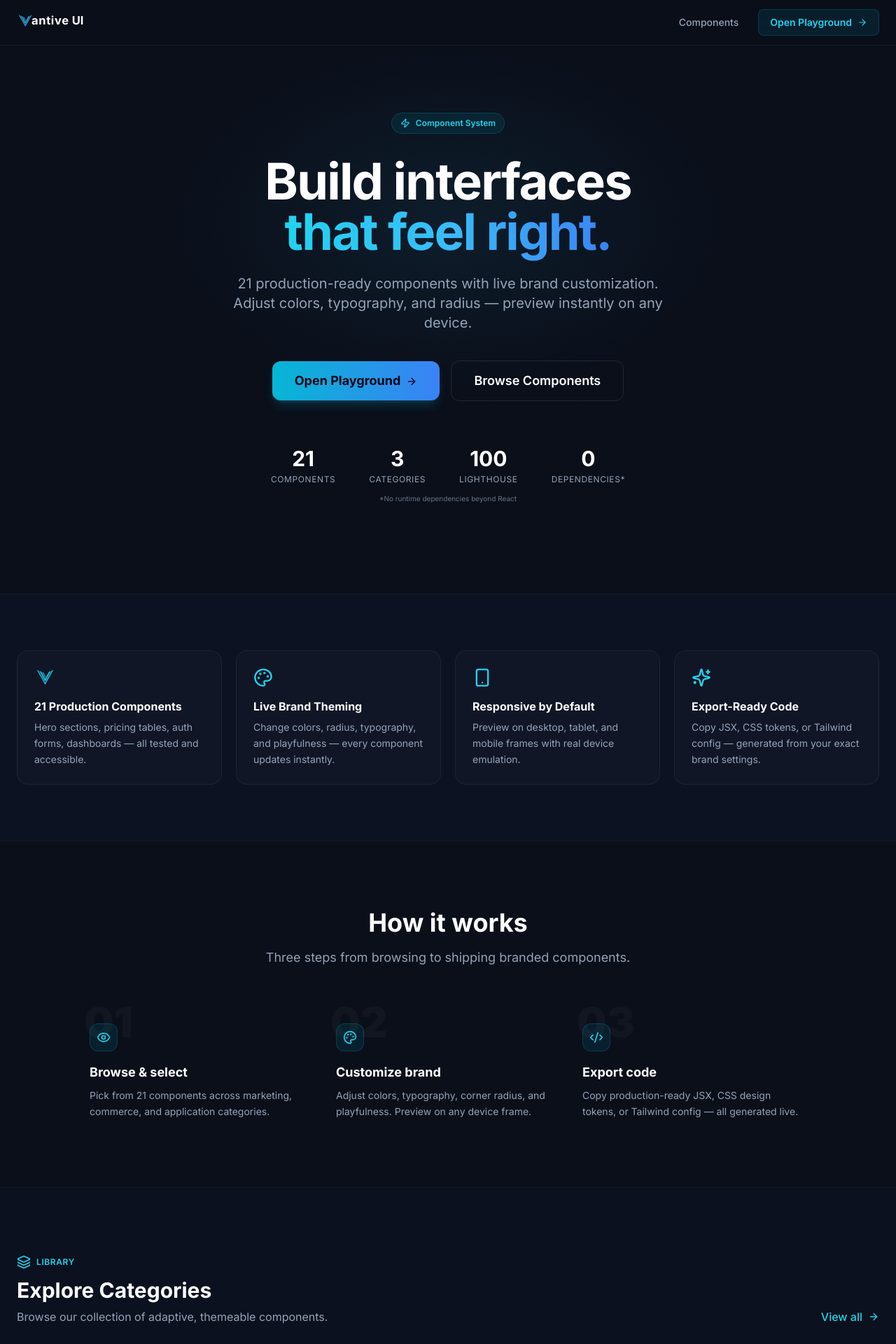
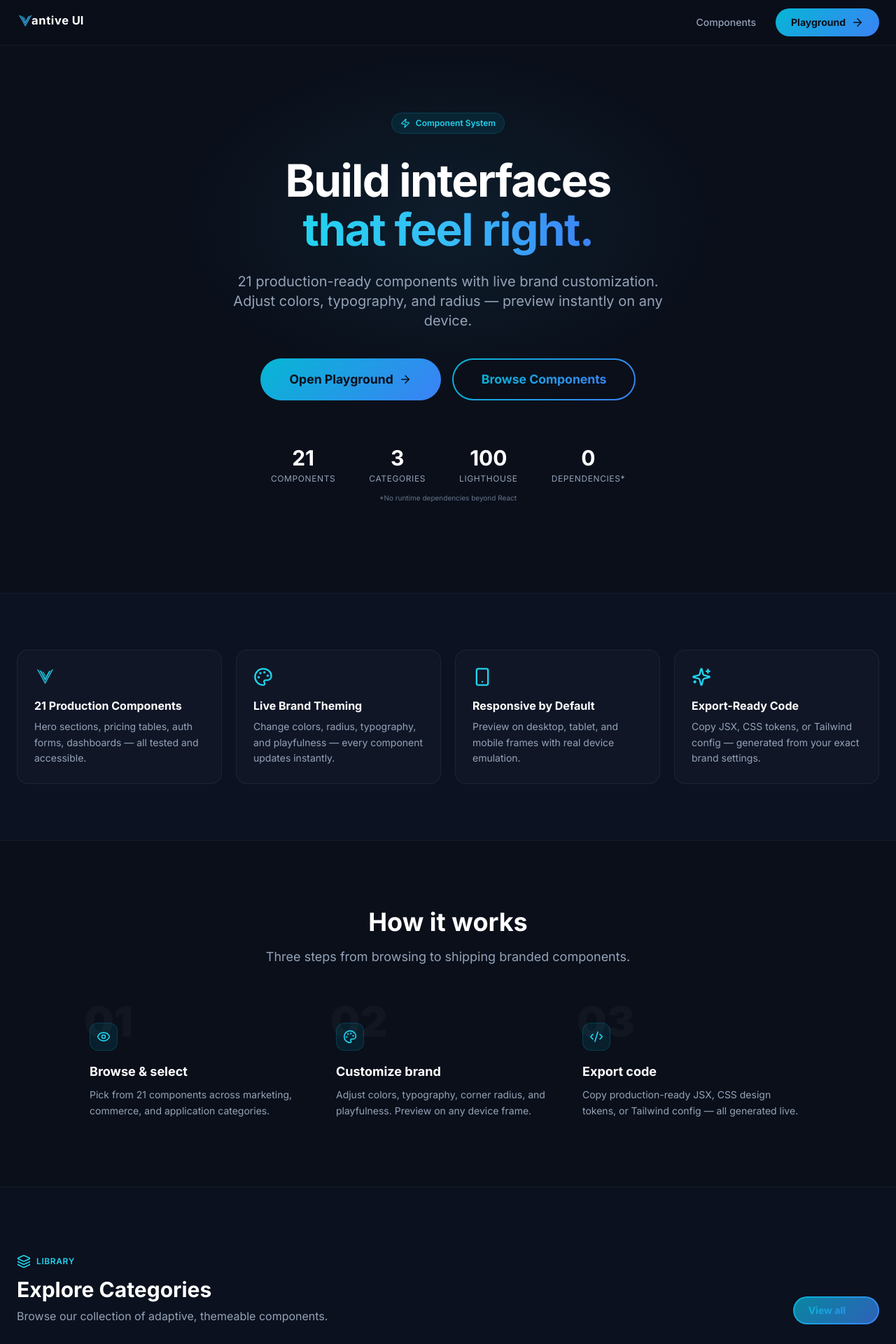
Before and after one commit to 0xStarVoid/showcase, a Next.js app: page / in a window 1280 px wide. Shown: the top 1920 px of the page at 70% size. Built offline with nearby package versions, Linux system fonts and the light colour scheme.

Commit message:
Replace all buttons with Btn component and inline critical LCP styles
- Use legacy cell-hover Button on navbar, hero CTAs, categories, and bottom CTA
- Add inline styles to h1, subtitle, and badge to reduce element render delay
- Gradient and colors matched to showcase cyan-blue theme

```diff
--- a/pages/index.jsx
+++ b/pages/index.jsx
@@ -4,6 +4,7 @@ import Link from "next/link";
 import { ArrowRight, Palette, Smartphone, Sparkles, Zap, Code2, Eye, Layers } from "lucide-react";
 import VantiveLogo from "@/components/ui/VantiveLogo";
 import VantiveBrand from "@/components/ui/VantiveBrand";
+import Button from "@/components/ui/Button";
 
 /* ── mouse-follow glow card row (ported from legacy CardRow) ── */
 function GlowGrid({ children, className = "" }) {
@@ -116,14 +117,16 @@ export default function Home() {
               >
                 Components
               </Link>
-              <Link
+              <Button
                 href="/playground"
-                prefetch={false}
-                className="flex items-center gap-2 px-4 py-2 rounded-lg bg-cyan-500/10 hover:bg-cyan-500/20 text-cyan-400 text-sm font-semibold transition-all border border-cyan-500/20 hover:border-cyan-500/40"
+                size="sm"
+                icon={ArrowRight}
+                gradient="linear-gradient(135deg, #06b6d4, #3b82f6)"
+                color="#0a0f1a"
+                background="#0a0f1a"
               >
-                Open Playground
-                <ArrowRight className="w-3.5 h-3.5" />
-              </Link>
+                Playground
+              </Button>
             </div>
           </div>
         </nav>
@@ -151,40 +154,52 @@ export default function Home() {
             />
 
             <div className="max-w-4xl mx-auto text-center relative">
-              <div className="inline-flex items-center gap-2 px-3 py-1.5 rounded-full bg-cyan-500/10 border border-cyan-500/20 text-cyan-400 text-xs font-semibold mb-8 backdrop-blur-sm">
+              <div className="inline-flex items-center gap-2 px-3 py-1.5 rounded-full bg-cyan-500/10 border border-cyan-500/20 text-cyan-400 text-xs font-semibold mb-8 backdrop-blur-sm" style={{ color: "#22d3ee" }}>
                 <Zap className="w-3.5 h-3.5" aria-hidden="true" />
                 <span>Component System</span>
               </div>
 
-              <h1 className="text-5xl md:text-7xl font-bold text-white mb-6 tracking-tight leading-[1.1]">
+              <h1
+                className="text-5xl md:text-7xl font-bold text-white mb-6 tracking-tight leading-[1.1]"
+                style={{ color: "#fff", fontWeight: 700, lineHeight: 1.1, letterSpacing: "-0.025em", fontSize: "clamp(3rem, 5vw, 4.5rem)" }}
+              >
                 Build interfaces
                 <br />
-                <span className="bg-gradient-to-r from-cyan-400 via-sky-400 to-blue-500 bg-clip-text text-transparent">
+                <span
+                  className="bg-gradient-to-r from-cyan-400 via-sky-400 to-blue-500 bg-clip-text text-transparent"
+                  style={{ backgroundImage: "linear-gradient(to right, #22d3ee, #38bdf8, #3b82f6)", WebkitBackgroundClip: "text", WebkitTextFillColor: "transparent" }}
+                >
                   that feel right.
                 </span>
               </h1>
 
-              <p className="text-lg md:text-xl text-slate-400 max-w-2xl mx-auto mb-10 leading-relaxed">
+              <p className="text-lg md:text-xl text-slate-400 max-w-2xl mx-auto mb-10 leading-relaxed" style={{ color: "#94a3b8" }}>
                 21 production-ready components with live brand customization.
                 <br className="hidden md:block" />
                 Adjust colors, typography, and radius — preview instantly on any device.
               </p>
 
               <div className="flex flex-col sm:flex-row items-center justify-center gap-4">
-                <Link
+                <Button
                   href="/playground"
-                  prefetch={false}
-                  className="group w-full sm:w-auto px-8 py-3.5 rounded-xl bg-gradient-to-r from-cyan-500 to-blue-500 hover:from-cyan-400 hover:to-blue-400 text-slate-950 font-bold text-lg transition-all shadow-lg shadow-cyan-500/20 hover:shadow-cyan-500/40 transform hover:-translate-y-0.5"
+                  size="lg"
+                  icon={ArrowRight}
+                  gradient="linear-gradient(135deg, #06b6d4, #3b82f6)"
+                  color="#0a0f1a"
+                  background="#0a0f1a"
                 >
                   Open Playground
-                  <ArrowRight className="w-4 h-4 inline ml-2 transition-transform group-hover:translate-x-1" aria-hidden="true" />
-                </Link>
-                <Link
+                </Button>
+                <Button
                   href="/components"
-                  className="w-full sm:w-auto px-8 py-3.5 rounded-xl text-white font-semibold text-lg border border-white/10 hover:border-white/20 hover:bg-white/[0.03] transition-all"
+                  variant="outline"
+                  size="lg"
+                  gradient="linear-gradient(135deg, #06b6d4, #3b82f6)"
+                  color="#0a0f1a"
+                  background="#0a0f1a"
                 >
                   Browse Components
-                </Link>
+                </Button>
               </div>
 
               {/* Stats bar */}
@@ -295,13 +310,18 @@ export default function Home() {
                   <h2 className="text-3xl font-bold text-white mb-2">Explore Categories</h2>
                   <p className="text-slate-400">Browse our collection of adaptive, themeable components.</p>
                 </div>
-                <Link
+                <Button
                   href="/playground"
-                  prefetch={false}
-                  className="hidden md:flex items-center gap-2 text-cyan-400 hover:text-cyan-300 font-medium transition-colors shrink-0"
+                  size="sm"
+                  variant="outline"
+                  icon={ArrowRight}
+                  gradient="linear-gradient(135deg, #06b6d4, #3b82f6)"
+                  color="#0a0f1a"
+                  background="rgba(15, 23, 42, 0.3)"
+                  className="hidden md:inline-flex"
                 >
-                  View all <ArrowRight className="w-4 h-4" />
-                </Link>
+                  View all
+                </Button>
               </div>
 
               <GlowGrid className="grid md:grid-cols-3 gap-6">
@@ -369,14 +389,16 @@ export default function Home() {
                 <p className="text-slate-400 max-w-lg mx-auto mb-10 text-lg">
                   Open the playground, pick a component, customize your brand — ship in minutes.
                 </p>
-                <Link
+                <Button
                   href="/playground"
-                  prefetch={false}
-                  className="inline-flex items-center gap-2 px-8 py-4 rounded-xl bg-gradient-to-r from-cyan-500 to-blue-500 hover:from-cyan-400 hover:to-blue-400 text-slate-950 font-bold transition-all shadow-lg shadow-cyan-500/25 hover:shadow-cyan-500/40 transform hover:-translate-y-0.5"
+                  size="lg"
+                  icon={ArrowRight}
+                  gradient="linear-gradient(135deg, #06b6d4, #3b82f6)"
+                  color="#0a0f1a"
+                  background="#0a0f1a"
                 >
                   Open Playground
-                  <ArrowRight className="w-4 h-4" aria-hidden="true" />
-                </Link>
+                </Button>
               </div>
             </div>
           </section>
```
